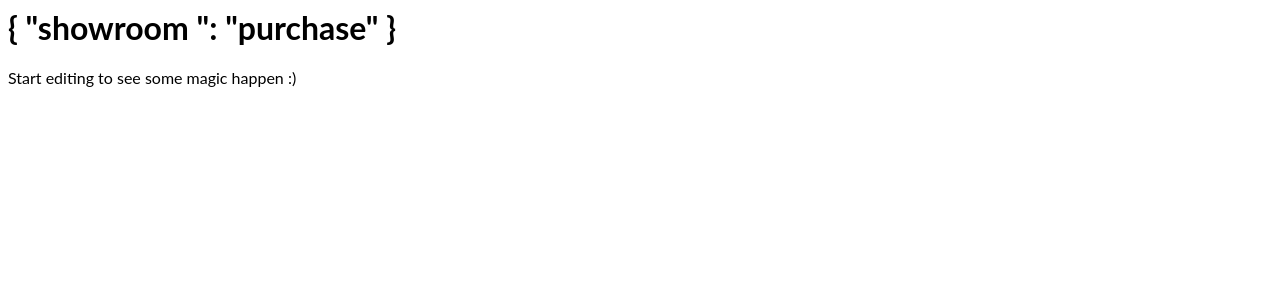
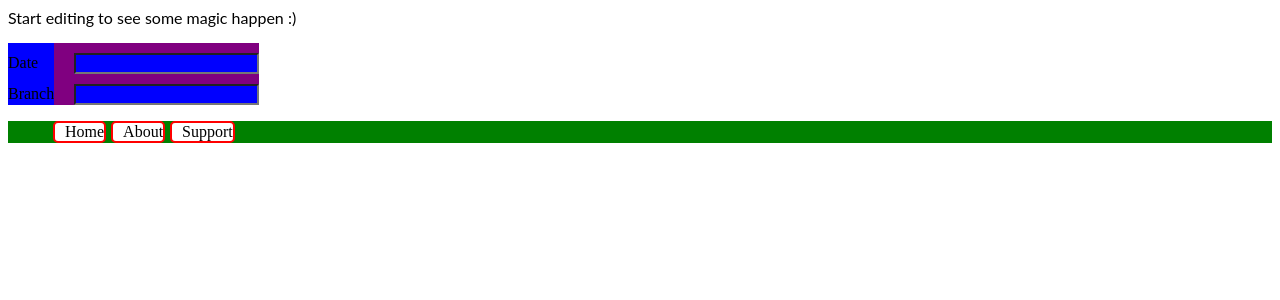
Before and after one commit to Prashanththouta/angular-DynamicTreeViewMenu, an Angular app: page / in a window 1280 px wide. Shown: the top 300 px of the page. Built offline with nearby package versions, Linux system fonts and the light colour scheme.

Commit message:
menu horizatally and arrange cells in correct order

```diff
--- a/src/app/app.component.css
+++ b/src/app/app.component.css
@@ -1,3 +1,49 @@
 p {
   font-family: Lato;
 }
+
+.container {
+  display: table;
+}
+
+.row{
+  background-color: purple;
+  display: table-row
+}
+
+
+.rowCell{
+  background-color: blue;
+  margin-top: 10px;
+  display: table-cell
+}
+
+#date, #branch {
+  margin-left: 20px;
+}
+
+#menu{
+  display: inline;
+}
+
+ul {
+  list-style-type: none;
+  background-color: green;
+
+}
+
+li {
+  display: inline-block;
+  padding-left: 10px;
+  border: 2px solid red;
+  margin-left: 5px;
+  background-color: white;
+  text-align: left;
+  border-radius: 5px;
+
+
+}
+
+li:hover {
+  background-color: grey;
+}
--- a/src/app/app.component.html
+++ b/src/app/app.component.html
@@ -1,4 +1,23 @@
-<hello name="{{ name }}"></hello>
+
 <p>
   Start editing to see some magic happen :)
 </p>
+
+<div class="container">
+  <div class="row">
+  <label class="rowCell" for="date">Date</label>
+  <input class="rowCell" type="text" id="date"> <br>
+  </div>
+  <div class="row">
+  <label class="rowCell" for="branch">Branch</label>
+  <input class="rowCell" type="text" id="branch">
+  </div>
+</div>
+
+<div id="menu">
+  <ul>
+    <li><a>Home</a></li>
+    <li><a>About</a></li>
+    <li><a>Support</a></li>
+  </ul>
+</div>
```
